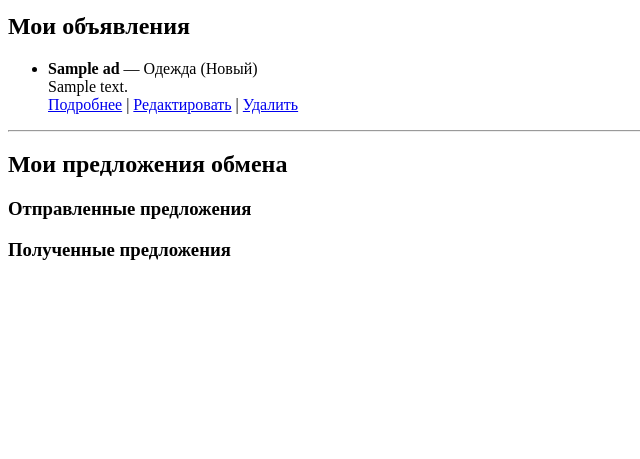
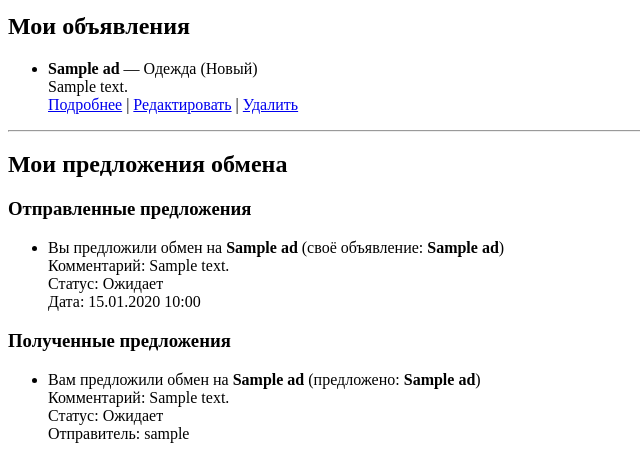
Before and after one commit to dr1vesafe/barter_project, a Django app: page /user/profile/1/ in a window 1280 px wide. Shown: the part 344-803 px from the top of the page, without its empty margins (0-640 px from the left). Before the commit the page ends 604 px from the top, so only its background shows below. Run offline with Django 5.2, Linux system fonts and the light colour scheme; a user stored in the database is signed in; tables that the repository leaves empty hold one stand-in row (values such as "Sample post").

Commit message:
Added proposals in profile, fixed pagination in ad list

```diff
--- a/barter_project/ads/templates/ads/ad_page.html
+++ b/barter_project/ads/templates/ads/ad_page.html
@@ -21,6 +21,9 @@
     <a href="{% url 'ads:ad_delete' ad.pk %}">Удалить</a>
   </p>
 {% else %}
+  <p>
+    <a href="{% url 'ads:proposal_create' ad.pk %}">Предложить обмен</a>
+  </p>
 {% endif %}
 
 <a href="{% url 'ads:ad_list' %}">Список объявлений</a>
--- a/barter_project/ads/templates/ads/users/profile.html
+++ b/barter_project/ads/templates/ads/users/profile.html
@@ -30,12 +30,40 @@
 
 <h3>Отправленные предложения</h3>
 {% if sent_proposals %}
+<ul>
+  {% for p in sent_proposals %}
+    <li>
+      Вы предложили обмен на <strong>{{ p.ad_receiver.title }}</strong>
+      (своё объявление: <strong>{{ p.ad_sender.title }}</strong>)
+      <br>
+      Комментарий: {{ p.comment }}
+      <br>
+      Статус: {{ p.get_status_display }}
+      <br>
+      Дата: {{ p.created_at|date:"d.m.Y H:i" }}
+    </li>
+  {% endfor %}
+</ul>
 {% else %}
   <p>Вы ещё не отправляли предложения.</p>
 {% endif %}
 
 <h3>Полученные предложения</h3>
 {% if received_proposals %}
+<ul>
+  {% for p in received_proposals %}
+    <li>
+      Вам предложили обмен на <strong>{{ p.ad_receiver.title }}</strong>
+      (предложено: <strong>{{ p.ad_sender.title }}</strong>)
+      <br>
+      Комментарий: {{ p.comment }}
+      <br>
+      Статус: {{ p.get_status_display }}
+      <br>
+      Отправитель: {{ p.ad_sender.user.username }}
+    </li>
+  {% endfor %}
+</ul>
 {% else %}
   <p>Пока нет входящих предложений.</p>
 {% endif %}
--- a/barter_project/ads/views.py
+++ b/barter_project/ads/views.py
@@ -22,7 +22,6 @@ class IndexView(TemplateView):
 class AdListView(ListView):
     model = Ad
     template_name = 'ads/ad_list.html'
-    context_object_name = 'page_obj'
     paginate_by = 3
 
     def get_queryset(self):
@@ -37,7 +36,7 @@ class AdListView(ListView):
             )
 
         if category:
-            queryset = queryset.filter(category__icontains=category)
+            queryset = queryset.filter(category=category)
 
         if condition:
             queryset = queryset.filter(condition=condition)
```
Also changed, not shown: barter_project/ads/templates/ads/ad_list.html (+9 -2 lines).
